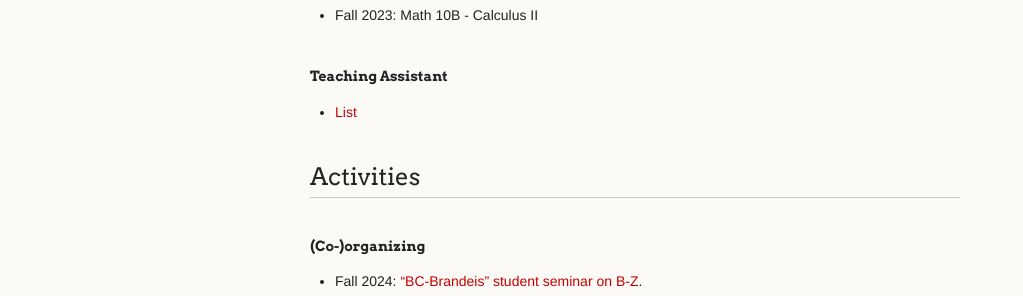
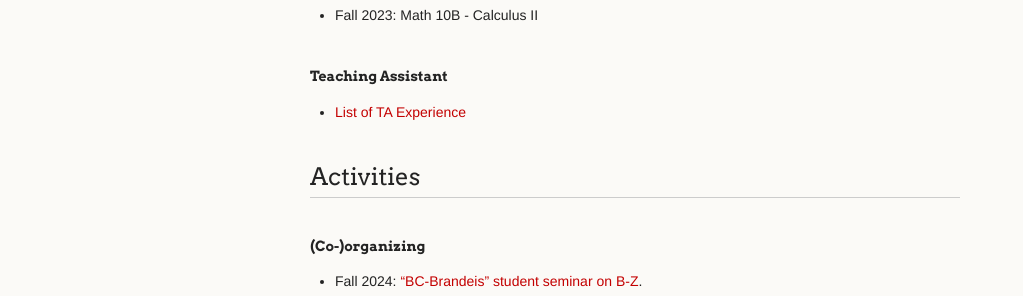
Before and after one commit to axhou/axhou.github.io, a Jekyll site: the page built from index.md, in a window 1280 px wide and 1130 px high. Shown: the part 472-768 px from the top of the window, without its empty margins (0-1023 px from the left). Built offline with Jekyll 4.4.1, drawn with Linux system fonts in a browser that asks for light colours; our own code applies the rules of GitHub Pages for plain Markdown files.

Commit message:
Update index.md

```diff
--- a/index.md
+++ b/index.md
@@ -19,7 +19,7 @@ I am a Ph.D. student in mathematics at Brandeis University, currently studying a
   - Fall 2023: Math 10B - Calculus II
 
 #### Teaching Assistant
- - [List](./talist.md)
+ - [List of TA Experience](./talist.md)
 
 ## Activities
 
```
